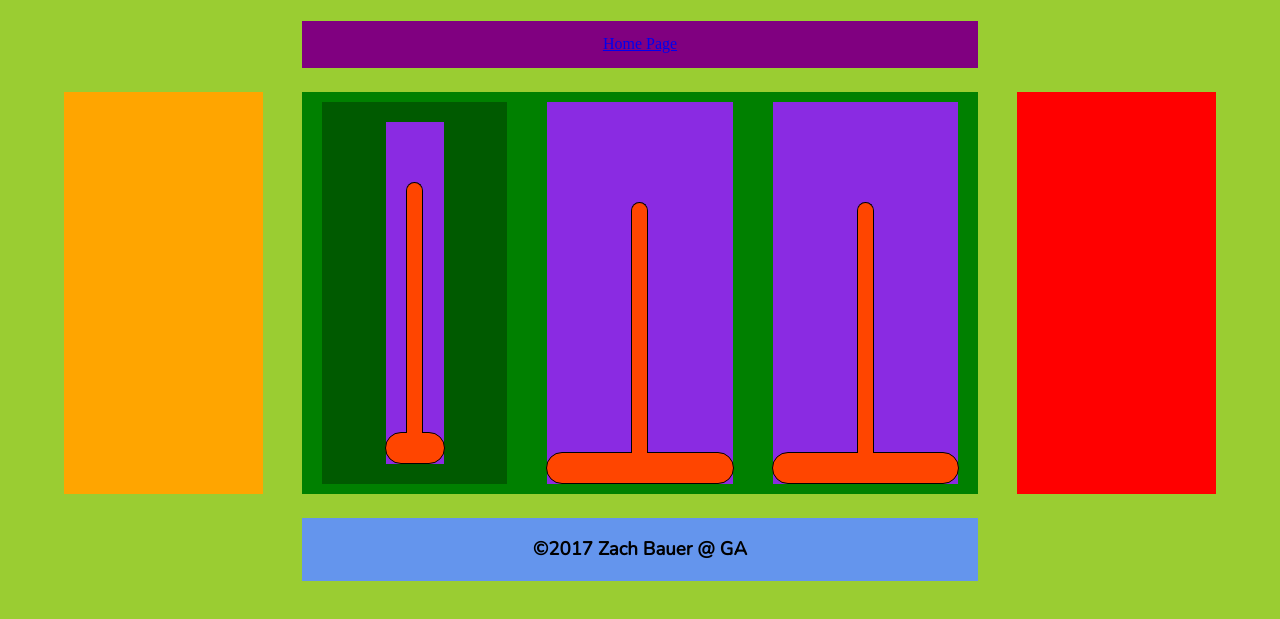
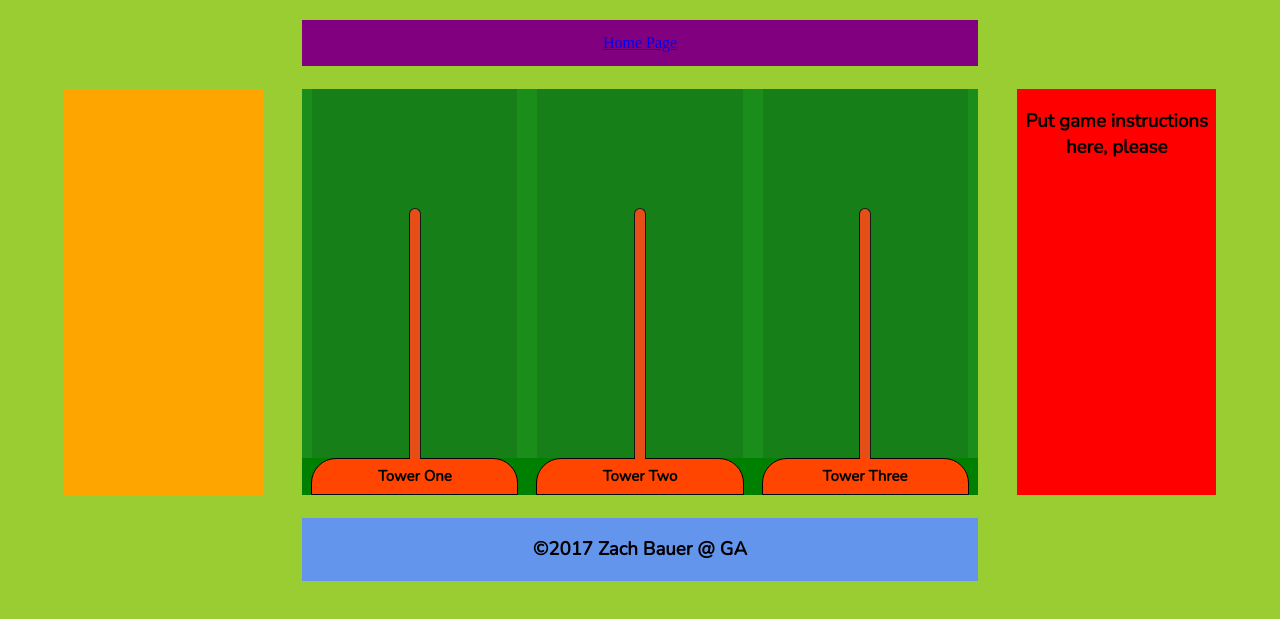
Before and after one commit to WrylyRiley/Tower-of-Hanoi, a website: page index.html in a window 1280 px wide. Shown: the part 177-796 px from the top of the page. Drawn offline with nearby package versions, Linux system fonts and the light colour scheme.

Commit message:
I think I fleshed out the meat of the populateGame() function. I just need to ad some css trickery in to give these discs some discy-life

```diff
--- a/index.html
+++ b/index.html
@@ -19,30 +19,66 @@
         <a href="#">Home Page</a>
       </nav>
       <aside class="game-buttons"></aside>
-      <main>
-        <div class="disc-container">
-          <div class="tower-container" id="tower-container-one">
-            <div class="tower" id="tower-one">
-            </div>
-            <div class="base" id="base-one"></div>
+      <main class="tower-elements">
+
+        <!-- towers -->
+        <div class="tower-container" id="towerContainerOne">
+          <div class="tower" id="towerTwo">
           </div>
         </div>
 
-        <div class="tower-container" id="tower-container-two">
-          <div class="tower" id="tower-two"></div>
-          <div class="base" id="base-two"></div>
+        <div class="tower-container" id="towerContainerTwo">
+          <div class="tower" id="towerTwo">
+          </div>
         </div>
 
-        <div class="tower-container" id="tower-container-three">
-          <div class="tower" id="tower-three"></div>
-          <div class="base" id="base-three"></div>
+        <div class="tower-container" id="towerContainerThree">
+          <div class="tower" id="towerThree">
+          </div>
         </div>
       </main>
-      <aside class="extra-container"></aside>
+      <main class="disc-elements">
+
+        <!-- disc containers -->
+        <div class="disc-container" id="discContainerOne">
+        </div>
+
+        <div class="disc-container" id="discContainerTwo">
+        </div>
+
+        <div class="disc-container" id="discContainerThree">
+        </div>
+      </main>
+
+      <main class="base-elements">
+        <!-- bases -->
+        <div class="base-container" id="baseContainerOne">
+          <div class="base" id="base-one">
+            <h3>Tower One</h3>
+          </div>
+        </div>
+
+        <div class="base-container" id="baseContainerOne">
+          <div class="base" id="base-one">
+            <h3>Tower Two</h3>
+          </div>
+        </div>
+
+        <div class="base-container" id="baseContainerOne">
+          <div class="base" id="base-one">
+            <h3>Tower Three</h3>
+          </div>
+        </div>
+
+      </main>
+      <aside class="instructions">
+        <h3>Put game instructions here, please</h3>
+      </aside>
       <footer>
         <h3>&copy;2017 Zach Bauer @ GA</h3>
       </footer>
     </div>
+    <script src="script.js"></script>
   </body>
 
 
--- a/script.js
+++ b/script.js
@@ -1,11 +1,21 @@
 //function to create default number of discs and add click listeners
+// start game
+populateGame()
+
+
+var gameVars = {
+  discIsHovering: false,
+  towerOrigin: null,
+  towerDestination: null;
+}
 
 var discs = {
   maxDiscs: 15,
   minDiscs: 3,
   numDiscs: 5,
+  discHeight: 30,
   towerHeight: function() {
-    return 10 + 15 * numDiscs
+    return this.discHeight * (this.numDiscs + 2)
   },
   colors: [
     "seagreen",
@@ -26,13 +36,46 @@ var discs = {
   ]
 }
 
-function populateGame() {
-  $(".tower").css("height", `${discs.towerHeight()}px`)
-  for (let i = 0; i < numDiscs; i++) {}
+var towers = {
+  one: [],
+  two: [],
+  three: []
 }
+
 // first: need to populate grid with towers
 // towers height will be a function of the number of discs. If we say each disc is 15px tall, multiply that by numOfDiscs
+
+function populateGame() {
+  let multiplier = 1 / discs.numDiscs
+  let currentMultiplier = 0
+  $(".tower").css("height", `${discs.towerHeight()}px`)
+
+  for (let i = 0; i < discs.numDiscs; i++) {
+    //add discs and give them an attribute to show "weight"
+    $("#discContainerOne").append(
+      `<div class="disc" data-weight=${i + 1} data-tower="1"></div>`
+    )
+    towers.one.push(`${i + 1}`)
+    this.on(
+      "click",
+      discHover(this.attr("data-weight"), this.attr("data-tower"))
+    )
+  }
+}
+
+function resetGame() {}
+
+function generateDiscs() {}
+
+function discHover(weight, tower) {
+  //check if disc is top disc. return empty if not
+  gameVars.discIsHovering = true
+  //change css on selected div and make it hover
+
+}
 
 // second: need to populate tower 1 with 5 discs (default). for loop, evelis, etc.
 
 // third: need to interact with discs somehow
+
+// draw the rest of the owl
--- a/style.css
+++ b/style.css
@@ -12,22 +12,39 @@ body {
   width: 90vw;
   height: 90vh;
   display: grid;
-  grid-template-columns: 5fr 1fr 12fr 5fr 1fr 5fr;
-  grid-template-rows: 5fr 1fr 2fr 1fr 15fr 2fr 1fr 2fr;
+  grid-template-columns: 5fr 1fr 17fr 1fr 5fr;
+  grid-template-rows: 5fr 1fr 2fr 1fr 16fr 1fr 1fr 2fr;
 }
 
-main {
+/* towers and bases */
+.tower-elements,
+.disc-elements,
+.base-elements {
   display: flex;
   justify-content: center;
   align-items: center;
+  background-color: green;
+}
+.tower-elements,
+.disc-elements {
+  grid-area: 5 / 3 / 6 / 4;
+}
+
+.base-elements {
+  grid-area: 6 / 3 / 7 / 4;
+}
+.disc-elements {
+  z-index: 4;
+  background-color: rgba(255, 255, 255, 0.1);
 }
 
 .tower-container,
-.disc-container {
-  height: 95%;
+.disc-container,
+.base-container {
+  height: 100%;
   width: calc(95%/3);
-  margin: 20px;
-  background-color: blueviolet;
+  margin: 0 10px;
+  /* center all elements within div */
   display: flex;
   justify-content: flex-end;
   align-items: center;
@@ -35,33 +52,46 @@ main {
 }
 
 .disc-container {
-  background-color: rgba(0, 0, 0, 0.3);
-  z-index: 3;
+  display: flex;
+  flex-flow: column;
+  justify-content: flex-end;
+  align-items: center;
+  background-color: rgba(0, 0, 0, 0.1);
 }
 
 .tower {
   height: 250px;
-  width: 15px;
+  width: 10px;
   /* margin: 10px 0 5px 0; */
   background-color: orangered;
   border: 1px solid black;
+  /* mesh bottom of tower into base */
   border-bottom: 0;
   margin: -1px;
-  z-index: 2;
+  z-index: 3;
   border-radius: 25px 25px 0 0;
 }
 
+.disc {
+  margin-top: 3px;
+  height: 20px;
+}
+
 .base {
-  height: 30px;
+  display: flex;
+  justify-content: center;
+  align-items: center;
+  height: 100%;
   width: 100%;
   background-color: orangered;
   border: 1px solid black;
-  border-radius: 25px;
+  border-radius: 25px 25px 0 0;
+  z-index: 2;
 }
 
-header {
+.game-container header {
   background-color: blue;
-  grid-area: 1 / 3 / 2 / 5;
+  grid-area: 1 / 3 / 2 / 4;
   display: flex;
   justify-content: center;
   align-items: center;
@@ -78,7 +108,7 @@ nav {
   justify-content: center;
   align-items: center;
   background-color: purple;
-  grid-area: 3 / 3 / 4 / 5;
+  grid-area: 3 / 3 / 4 / 4;
 }
 
 .game-buttons {
@@ -86,14 +116,9 @@ nav {
   grid-area: 5 / 1 / 7 / 2;
 }
 
-main {
-  background-color: green;
-  grid-area: 5 / 3 / 7 / 5;
-}
-
-.extra-container {
+.instructions {
   background-color: red;
-  grid-area: 5 / 6 / 7 / 7;
+  grid-area: 5 / 5 / 7 / 6;
 }
 
 footer {
@@ -101,9 +126,13 @@ footer {
   justify-content: center;
   align-items: center;
   background-color: cornflowerblue;
-  grid-area: 8 / 3 / 9 / 5;
+  grid-area: 8 / 3 / 9 / 4;
 }
-footer h3 {
+h3 {
   font-family: "Nunito", sans-serif;
   text-align: center;
 }
+.base h3 {
+  font-size: 15px;
+  line-height: 5px;
+}
```
Also changed, not shown: package.json (added, +22 -0 lines), .eslintrc.js (added), 1 other file.
